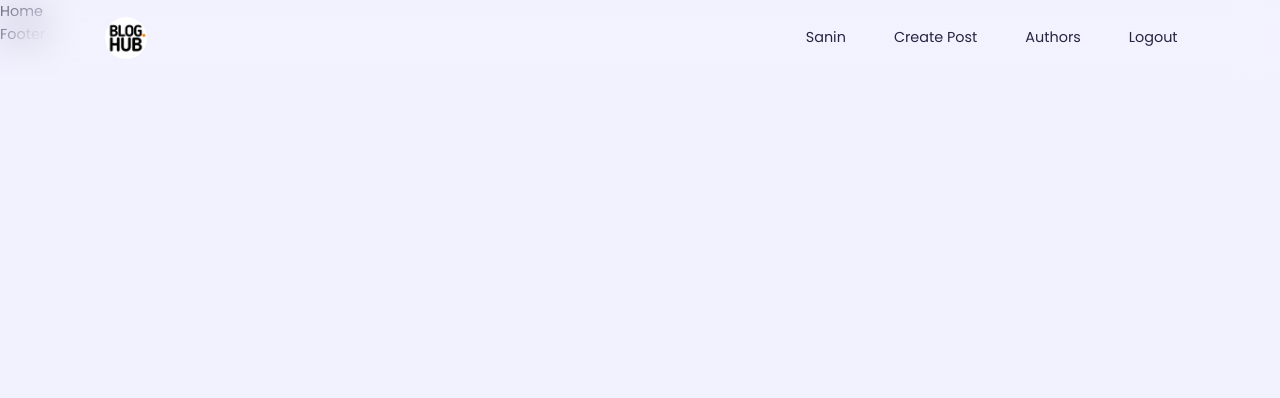
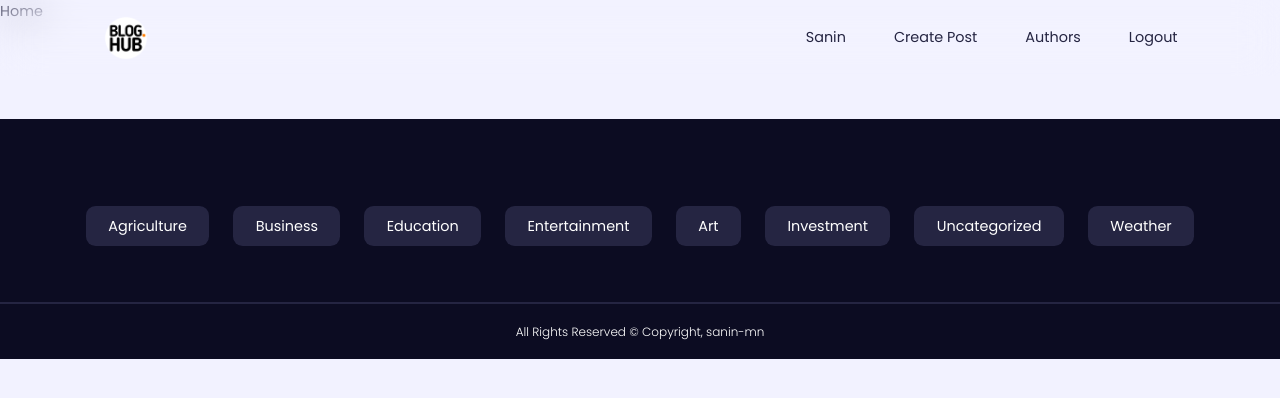
Before and after one commit to sanin-mn/Blog-Hub, a React app in the folder client/: page / in a window 1280 px wide. Built offline with nearby package versions, Linux system fonts and the light colour scheme.

Commit message:
footer adedd

```diff
--- a/client/src/components/Footer.jsx
+++ b/client/src/components/Footer.jsx
@@ -1,8 +1,23 @@
 import React from 'react'
+import { Link } from 'react-router-dom'
 
 const Footer = () => {
   return (
-    <div>Footer</div>
+    <footer>
+      <ul className="footer__categories">
+        <li><Link to="/posts/categories/Agriculture">Agriculture</Link></li>
+        <li><Link to="/posts/categories/Business">Business</Link></li>
+        <li><Link to="/posts/categories/Education">Education</Link></li>
+        <li><Link to="/posts/categories/Entertainment">Entertainment</Link></li>
+        <li><Link to="/posts/categories/Art">Art</Link></li>
+        <li><Link to="/posts/categories/Investment">Investment</Link></li>
+        <li><Link to="/posts/categories/Uncategorized">Uncategorized</Link></li>
+        <li><Link to="/posts/categories/Weather">Weather</Link></li>
+      </ul>
+      <div className="footer__copyright">
+        <small>All Rights Reserved &copy; Copyright, sanin-mn </small>
+      </div>
+    </footer>
   )
 }
 
--- a/client/src/index.css
+++ b/client/src/index.css
@@ -128,7 +128,10 @@ section {
   color: var(--color-white);
 }
 
+
+
 /* =================== Navbar ================== */
+
 nav {
   width: 100vw;
   height: 5rem;
@@ -160,3 +163,37 @@ nav {
 .nav__toggle-btn{
   display: none;
 }
+
+
+/* =================== Footer ================== */
+
+footer{
+  background: var(--color-gray-900);
+  margin-top: 6rem;
+  padding-top: 6rem;
+}
+.footer__categories{
+  display: flex;
+  align-items: center;
+  justify-content: center;
+  gap: 1.5rem;
+  margin-bottom: 4rem;
+}
+.footer__categories a{
+  background: var(--color-gray-700);
+  color: var(--color-white);
+  padding: 0.6rem 1.4rem;
+  border-radius: var(--radius-2);
+  transition: var(--transition);
+}
+.footer__categories :hover{
+  background: var(--color-white);
+  color: var(--color-gray-900);
+}
+.footer__copyright{
+  text-align: center;
+  border-top: 2px solid var(--color-gray-700);
+  padding: 1rem;
+  color: var(--color-white);
+  font-weight: 300;
+}
```
